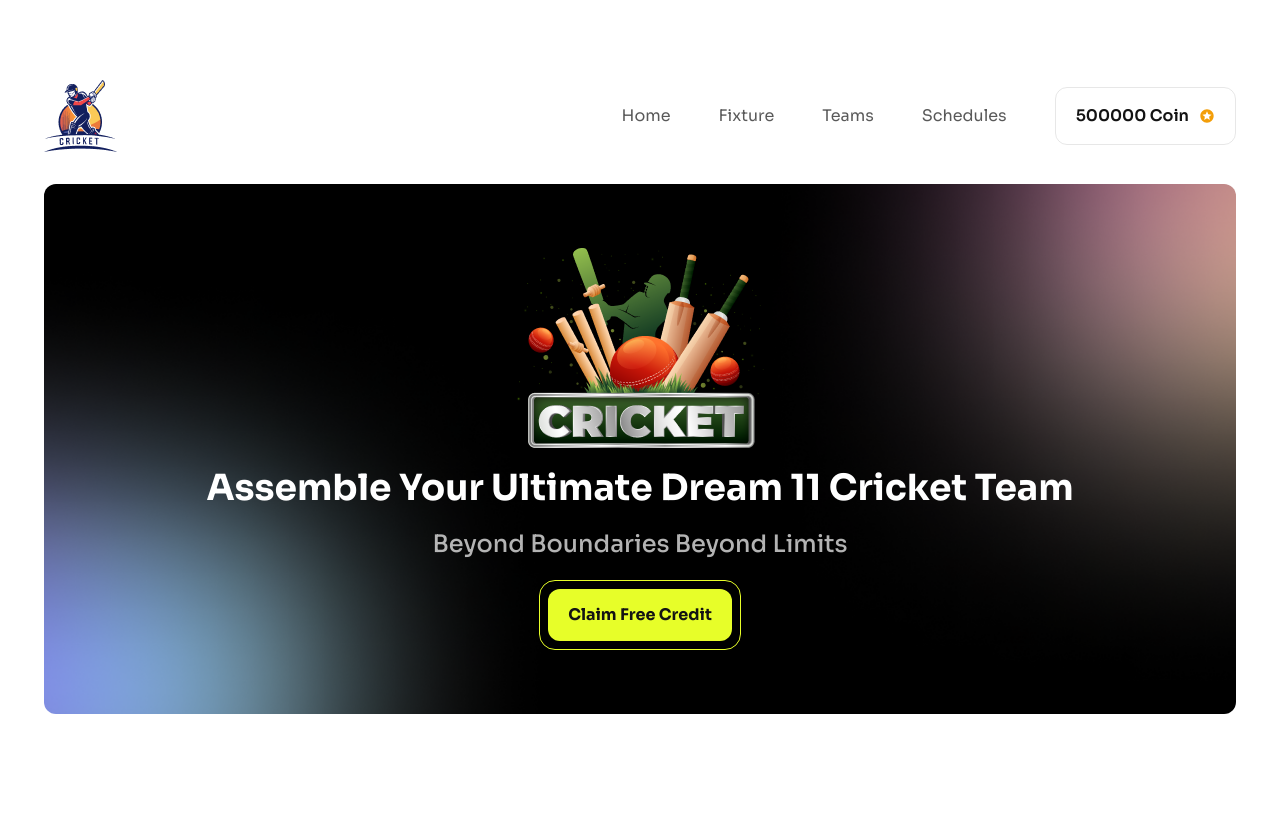
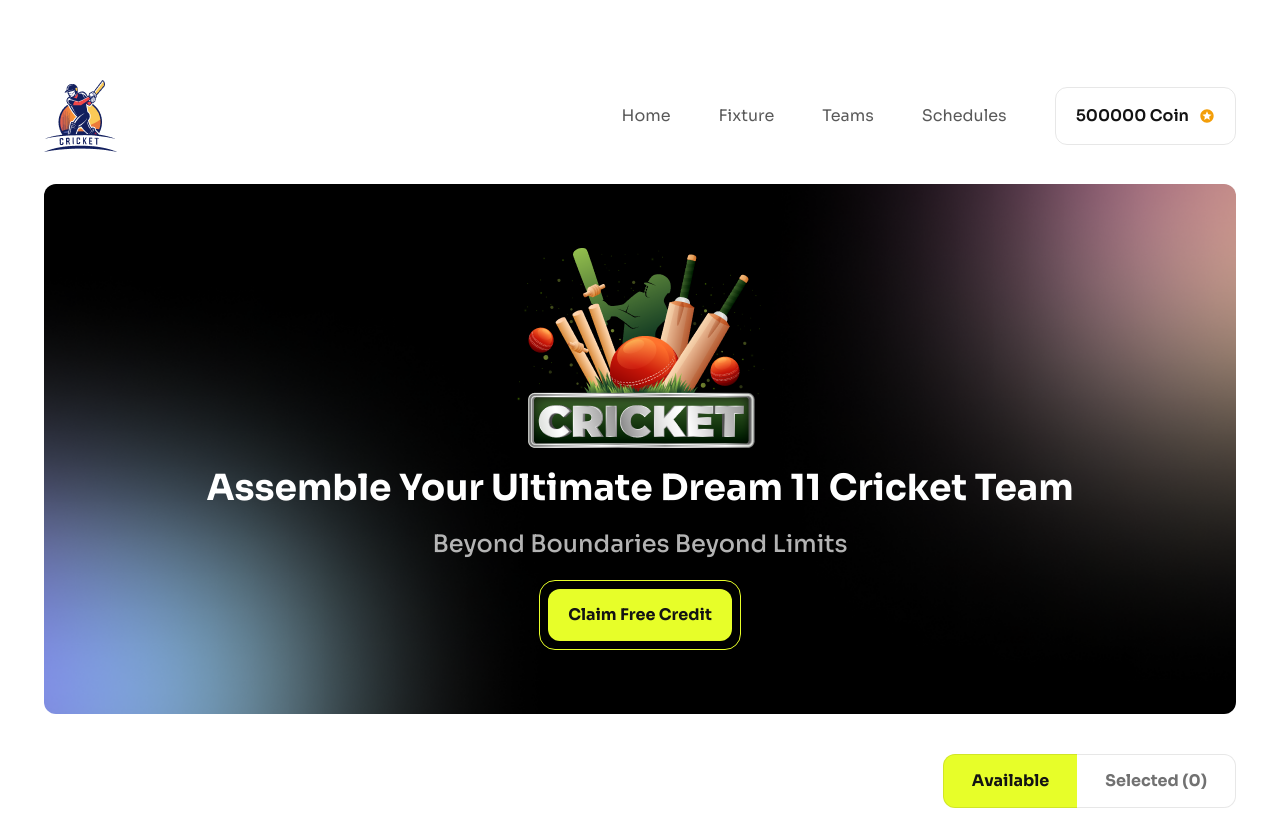
Before and after one commit to rahidulislampritom/my-cricket-team, a React (Vite) app: page / in a window 1280 px wide. Before the commit the page ends 800 px from the top, so only its background shows below. Built offline with nearby package versions, Linux system fonts and the light colour scheme.

Commit message:
available and selected button toggle complete

```diff
--- a/src/App.jsx
+++ b/src/App.jsx
@@ -1,21 +1,66 @@
 import { useState } from 'react'
 import './App.css'
 import Header from './component/Header/Header'
+import Buttons from './component/Buttons/Buttons';
 
 function App() {
+  // claim free credit start here
   const [freeCredit, setFreeCredit] = useState(500000);
 
   const handleFreeCredit = () => {
-    // console.log('hi');
     const newFreeCredit = freeCredit + 100000;
     setFreeCredit(newFreeCredit);
-    console.log(freeCredit);
+  }
+  // claim free credit ends here
+
+
+  //  available and selected  buttons start here
+  const [activeBtn, setActiveBtn] = useState({
+    status: true,
+    component: "available"
+  })
+
+  const handleAvailableBtn = (status) => {
+    if (status == "available") {
+      setActiveBtn({
+        status: true,
+        component: "available"
+      })
+    } else {
+      setActiveBtn({
+        status: false,
+        component: "selected"
+      })
+
+    }
   }
 
+
+  //  available and selected  buttons ends here
+
+
+
   return (
-    <div className='md:max-w-7xl mx-auto px-3 '>
+    <div>
+      {/* claim free credit start here */}
 
-      <Header handleFreeCredit={handleFreeCredit} freeCredit={freeCredit}></Header>
+      <div className='md:max-w-7xl mx-auto px-3'>
+        <Header handleFreeCredit={handleFreeCredit} freeCredit={freeCredit}></Header>
+      </div>
+
+      {/* claim free credit ends here */}
+
+
+
+      {/* available and selected  buttons start here */}
+
+      <div className='md:max-w-7xl mx-auto px-3'>
+        <div className='text-right'>
+          <Buttons handleAvailableBtn={handleAvailableBtn} activeBtn={activeBtn} ></Buttons>
+        </div>
+      </div>
+
+      {/* available and selected  buttons ends here */}
 
     </div>
   )
--- /dev/null
+++ b/src/component/Buttons/Buttons.jsx
@@ -0,0 +1,19 @@
+const Buttons = ({ handleAvailableBtn, activeBtn }) => {
+    return (
+        <div>
+
+            <div>
+                <button onClick={() => handleAvailableBtn('available')}
+                    className={activeBtn.status ? "text-[#131313] text-base font-bold px-7 py-3.5 rounded-l-xl bg-[#E7FE29] border-y border-l border-[#1313131A]" : "text-[#131313] text-base font-bold px-7 py-3.5 rounded-l-xl  border-y border-l border-[#1313131A]"} >Available
+                </button>
+
+                <button onClick={() => handleAvailableBtn('selected')}
+                    className={activeBtn.status ? "text-[#13131399] text-base font-bold px-7 py-3.5 rounded-r-xl border-y border-r border-[#1313131A]" : "text-[#13131399] text-base font-bold px-7 py-3.5 rounded-r-xl border-y border-r border-[#1313131A] bg-[#E7FE29]"}>
+                    Selected (0)
+                </button>
+            </div>
+        </div>
+    );
+};
+
+export default Buttons;
--- a/src/component/Header/Header.jsx
+++ b/src/component/Header/Header.jsx
@@ -44,7 +44,7 @@ const Header = ({ handleFreeCredit, freeCredit }) => {
 
                         <h2 className="text-[#FFFFFF] text-xl  md:text-4xl  font-bold text-center">Assemble Your Ultimate Dream 11 Cricket Team</h2>
                         <h6 className="text-[#FFFFFFB3] text-sm md:text-2xl font-medium text-center">Beyond Boundaries Beyond Limits</h6>
-                        <div className="border-[1px] border-solid border-[#e7fe29] p-2 rounded-[16px]">
+                        <div className="border-[1px] border-solid border-[#e7fe29] p-2 rounded-[16px] ">
                             <button onClick={() => handleFreeCredit()} className="text-[#131313] text-base font-bold bg-[#E7FE29] px-5 py-3.5 rounded-xl ">Claim Free Credit</button>
                         </div>
 
```
Also changed, not shown: src/component/AvailablePlayer/AvailablePlayer.jsx (added), src/component/AvailablePlayers/AvailablePlayers.jsx (added).
